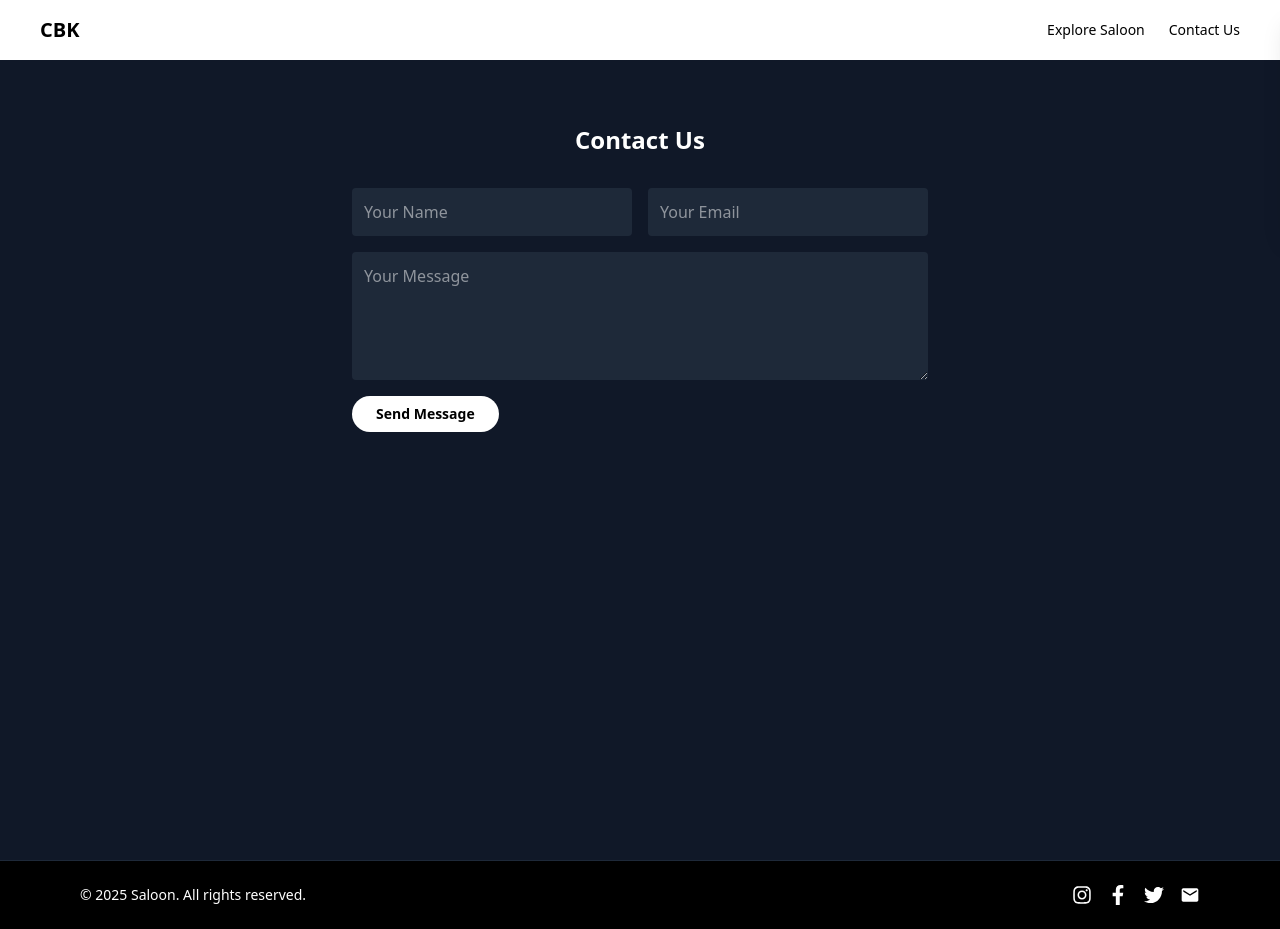
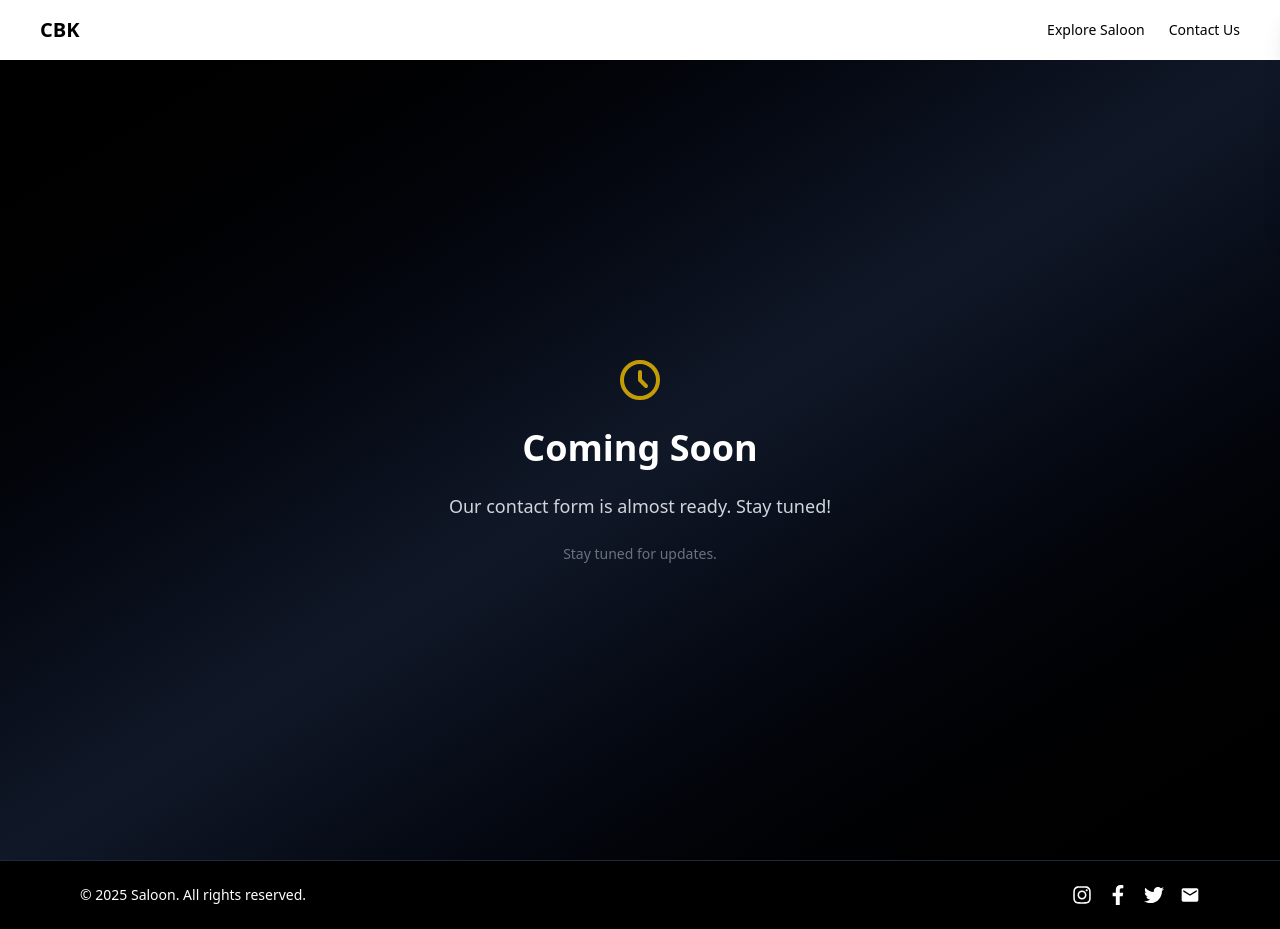
Before and after one commit to coderhanzo/cbk-landing-page, a React (Vite) app: page /contact in a window 1280 px wide. Built offline with nearby package versions, Linux system fonts and the light colour scheme.

Commit message:
added coming soon page for ux

```diff
--- a/src/components/AnimatedRoutes.jsx
+++ b/src/components/AnimatedRoutes.jsx
@@ -4,6 +4,7 @@ import { AnimatePresence, motion } from 'framer-motion';
 import HeroCarousel from './HeroCarousel';
 import ExploreGallery from './ExploreGallery';
 import ContactForm from './ContactForm';
+import ComingSoon from './ComingSoon';
 
 const pageVariants = {
   initial: { opacity: 0, y: 20 },
@@ -33,7 +34,8 @@ export default function AnimatedRoutes() {
       <Routes location={location} key={location.pathname}>
         <Route path="/" element={<AnimatedPage><HeroCarousel /></AnimatedPage>} />
         <Route path="/explore" element={<AnimatedPage><ExploreGallery /></AnimatedPage>} />
-        <Route path="/contact" element={<AnimatedPage><ContactForm /></AnimatedPage>} />
+        {/* <Route path="/contact" element={<AnimatedPage><ContactForm /></AnimatedPage>} /> */}
+        <Route path="/contact" element={<AnimatedPage><ComingSoon message="Our contact form is almost ready. Stay tuned!" /></AnimatedPage>}/>
       </Routes>
     </AnimatePresence>
   );
--- /dev/null
+++ b/src/components/ComingSoon.jsx
@@ -0,0 +1,19 @@
+import { motion } from "framer-motion";
+import { HiOutlineClock } from "react-icons/hi";
+
+export default function ComingSoon({ message = "This page is under construction." }) {
+  return (
+    <motion.div
+      className="flex flex-col items-center justify-center h-screen bg-gradient-to-br from-black via-gray-900 to-black text-white px-4 text-center"
+      initial={{ opacity: 0 }}
+      animate={{ opacity: 1 }}
+    >
+      <div className="flex flex-col items-center gap-6 max-w-md mx-auto">
+        <HiOutlineClock className="text-5xl text-yellow-400 animate-pulse" />
+        <h1 className="text-4xl font-bold">Coming Soon</h1>
+        <p className="text-lg text-gray-300">{message}</p>
+        <span className="text-sm text-gray-500">Stay tuned for updates.</span>
+      </div>
+    </motion.div>
+  );
+}
```
